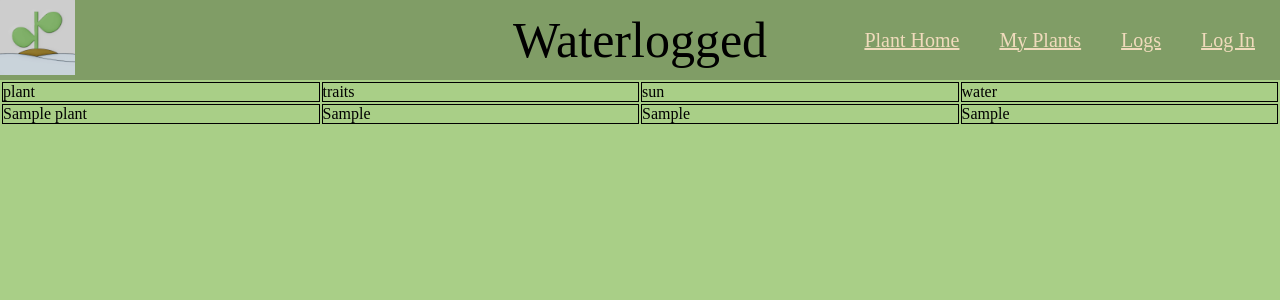
After one commit to SKel1817/waterlogged, a PHP site: page /html/plantlist.php in a window 1280 px wide. The commit adds this page. Shown: the top 300 px of the page. Run offline with PHP 8.4, Linux system fonts and the light colour scheme; tables that the repository leaves empty hold one stand-in row (values such as "Sample post").

Commit message:
added plant list

```diff
--- /dev/null
+++ b/html/plantlist.php
@@ -0,0 +1,65 @@
+<!DOCTYPE html>
+<html lang="en">
+<head>
+    <meta charset="UTF-8" />
+    <meta name="viewport" content="width=device-width, initial-scale=1.0" />
+    <title>Plant list</title>
+    <link rel="stylesheet" href="../css/mainStyle.css" />
+</head>
+<body>
+    <nav class="nav-links">
+        <div class="logo">
+            <img src="../images/Waterlogged_Logo.png" alt="Waterlogged Logo" id="logo"/>
+        </div>
+        <div class="please"style="position: absolute; left: 50%; transform: translateX(-50%);">Waterlogged</div>
+        <ul>
+            <li><a href="../index.html">Plant Home</a></li>
+            <li><a href="./myPlants.html">My Plants</a></li>
+            <li><a href="./logs.php">Logs</a></li>
+            <li><a href="./users.html">Log In</a></li>
+        </ul>
+    </nav>
+    <table style="width:100%; table-layout: fixed;">
+        <tr>
+            <td style="border: 1px solid black;">plant</td>
+            <td style="border: 1px solid black;">traits</td>
+            <td style="border: 1px solid black;">sun</td>
+            <td style="border: 1px solid black;">water</td>
+        </tr>
+        <?php
+        // Database connection details
+        $servername = "localhost";
+        $username = "user";
+        $password = "pass!";
+        $dbname = "waterlogged";
+
+        // Create connection
+        $conn = new mysqli($servername, $username, $password, $dbname);
+
+        // Check connection
+        if ($conn->connect_error) {
+            die("Connection failed: " . $conn->connect_error);
+        }
+		// Your SQL query
+		$sql = "SELECT name, traits, sun, water_freq_weekly FROM plants where location_id = 1";
+
+		$result = $conn->query($sql);
+
+if ($result->num_rows > 0) {
+    // Output data of each row
+    while($row = $result->fetch_assoc()) {
+        echo "<tr>";
+        echo "<td style='border: 1px solid black;'>" . $row["name"] . "</td>";
+        echo "<td style='border: 1px solid black;'>" . $row["traits"] . "</td>";
+        echo "<td style='border: 1px solid black;'>" . $row["sun"] . "</td>";
+        echo "<td style='border: 1px solid black;'>" . $row["water_freq_weekly"] . "</td>";
+        echo "</tr>";
+    }
+} else {
+    echo "<tr><td colspan='4' style='border: 1px solid black;'>0 results</td></tr>";
+}
+		$conn->close();
+        ?>
+    </table>
+</body>
+</html>
--- a/misc/eli.php
+++ b/misc/eli.php
@@ -8,7 +8,7 @@ $sql = "SELECT name FROM locations JOIN images ON locations.id = images.location
 <!-- plants for a given location -->
 <?php
 
-$sql = "SELECT name, image FROM plants WHERE location_id = $location_id";
+$sql = "SELECT name, traits, sun, water_freq_weekly FROM plants WHERE location_id = $location_id";
 
 ?>
 
```
